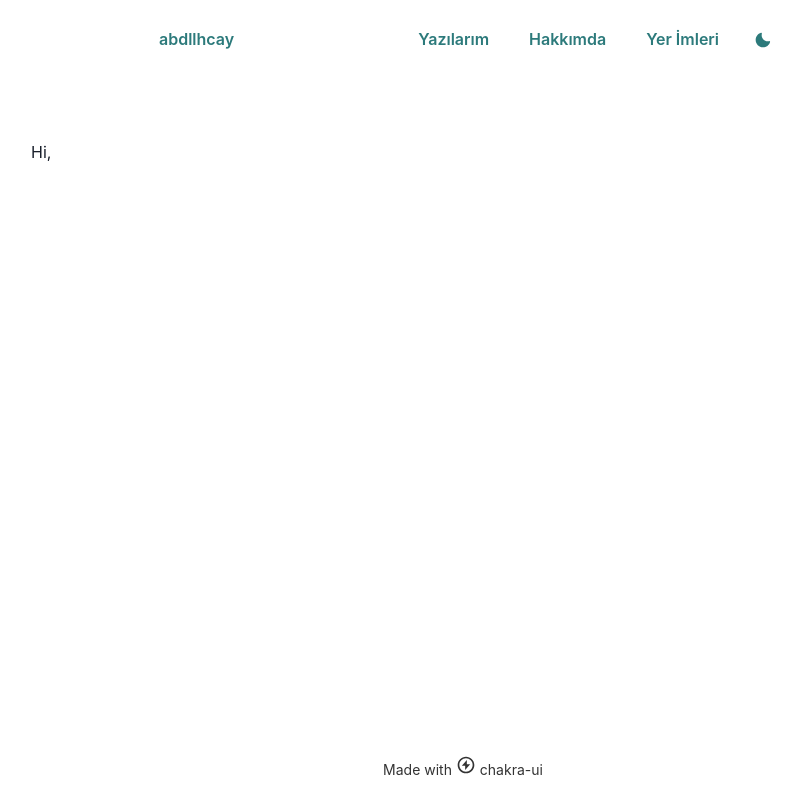
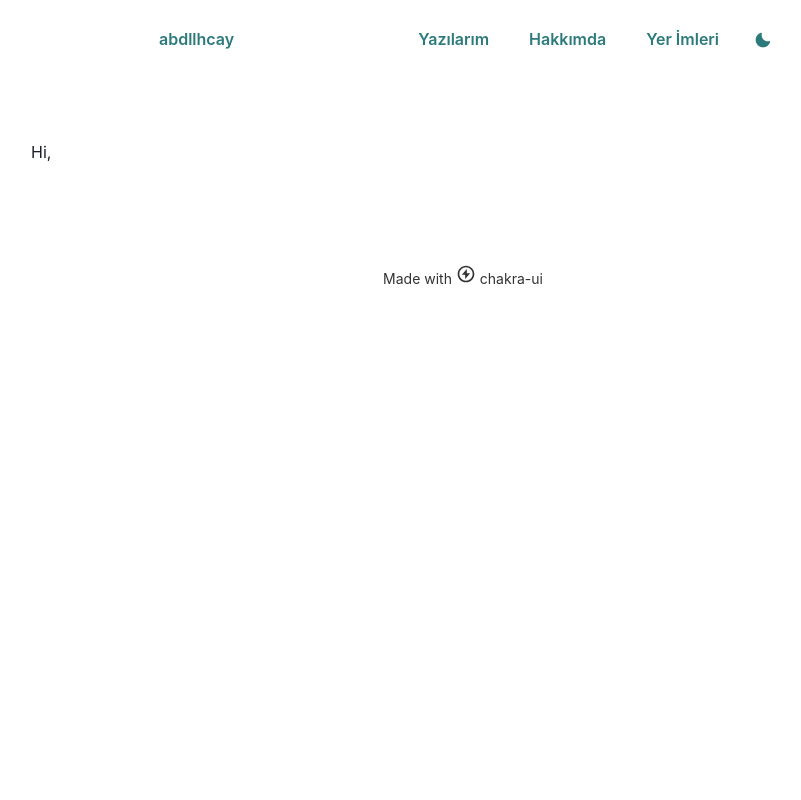
Before and after one commit to abdllhcay/blog, a React (Create React App) app: page / in a window 1280 px wide. Shown: the whole page, without its empty margins (177-978 px from the left). Built offline with nearby package versions, Linux system fonts and the light colour scheme; no server answers.

Commit message:
footer position fix

```diff
--- a/src/components/footer/footer.module.css
+++ b/src/components/footer/footer.module.css
@@ -1,8 +1,8 @@
 .footer {
-  position: fixed;
-  left: 0px;
-  bottom: 20px;
+  position: relative;
   width: 100%;
+  margin-bottom: 30px;
+  margin-top: 100px;
   text-align: center;
   font-size: 14px;
   color: #333;
```
